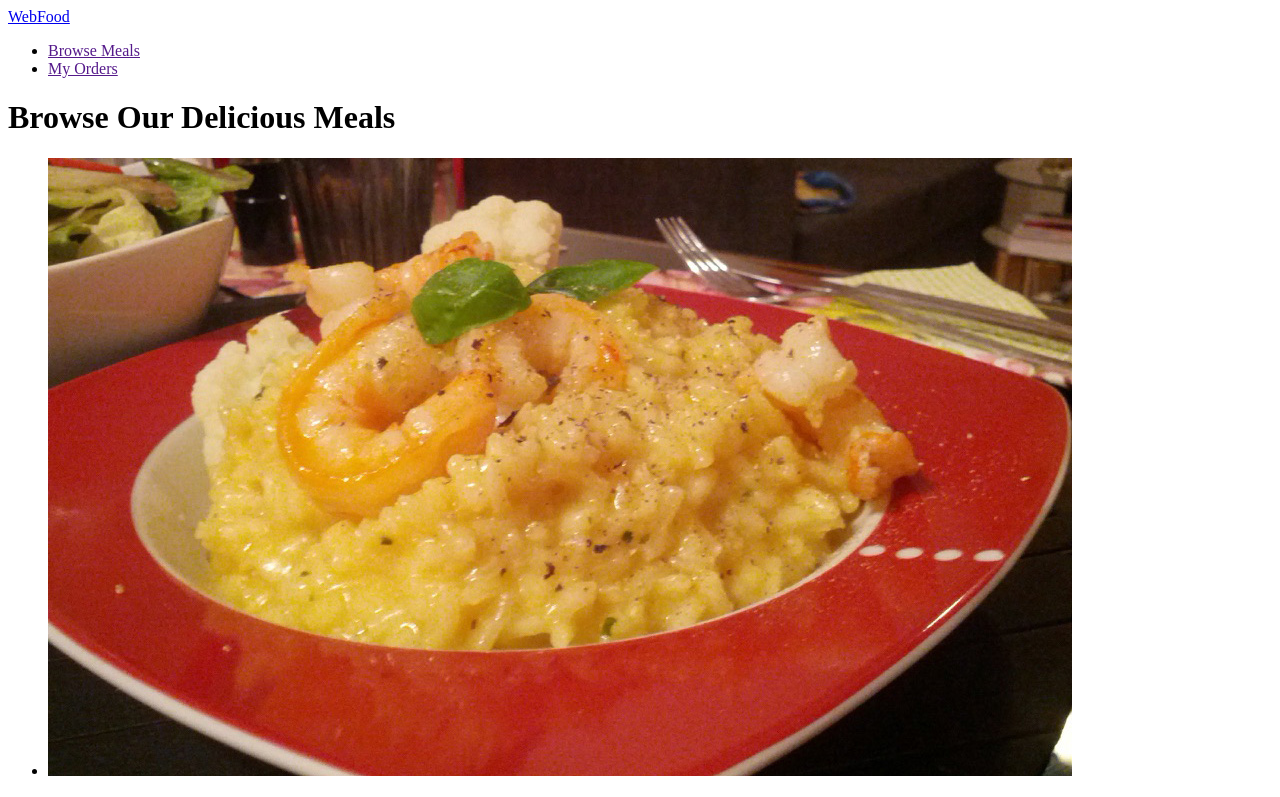
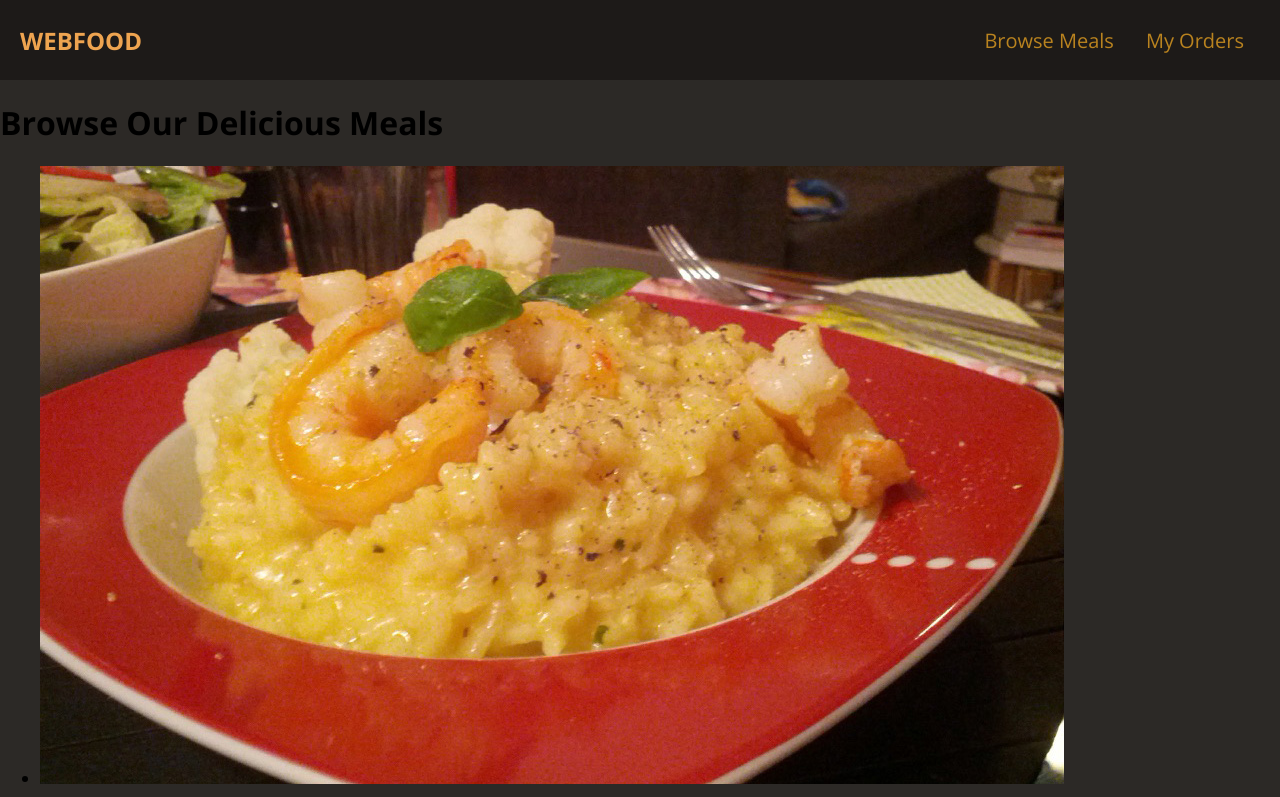
Before and after one commit to J0rgeMG/web-food, a plain HTML site: page index.html in a window 1280 px wide. Shown: the top 797 px of the page. Drawn offline with nearby package versions, Linux system fonts and the light colour scheme.

Commit message:
styled the header

```diff
--- a/index.html
+++ b/index.html
@@ -1,9 +1,15 @@
 <!DOCTYPE html>
 <html lang="en">
   <head>
-    <meta charset="UTF-8">
-    <meta name="viewport" content="width=device-width, initial-scale=1.0">
+    <meta charset="UTF-8" />
+    <meta name="viewport" content="width=device-width, initial-scale=1.0" />
     <title>WebFood</title>
+    <link rel="preconnect" href="https://fonts.gstatic.com" />
+    <link
+      href="https://fonts.googleapis.com/css2?family=Open+Sans:wght@400;700&display=swap"
+      rel="stylesheet"
+    />
+    <link rel="stylesheet" href="styles.css" />
   </head>
   <body>
     <header id="main-header">
@@ -14,13 +20,14 @@
           <li><a href="">My Orders</a></li>
         </ul>
       </nav>
+    </header>
     <main>
       <h1>Browse Our Delicious Meals</h1>
       <section id="lastest-products">
         <ul>
           <li class="food-items">
             <article>
-                            <img src="images/risotto.jpg" alt="an image of a risotto">
+              <img src="images/risotto.jpg" alt="an image of a risotto" />
               <div class="food-item-content">
                 <h2>Risotto with Tiger Prawns</h2>
                 <a href="" class="btn">Add to Cart</a>
@@ -29,7 +36,10 @@
           </li>
           <li class="food-items">
             <article>
-                            <img src="images/cheeseburgers.jpg" alt="an image of a cheeseburger">
+              <img
+                src="images/cheeseburgers.jpg"
+                alt="an image of a cheeseburger"
+              />
               <div class="food-item-content">
                 <h2>Cheeseburgers</h2>
                 <a href="" class="btn">Add to Cart</a>
@@ -39,6 +49,5 @@
         </ul>
       </section>
     </main>
-    </header>
   </body>
 </html>
--- a/styles.css
+++ b/styles.css
@@ -0,0 +1,45 @@
+body{
+    font-family: 'Open Sans', sans-serif;
+    margin: 0;
+    background-color: rgb(44, 41, 38);
+}
+
+a{
+    text-decoration: none;
+}
+
+#main-header{
+    height: 80px;
+    display: flex;
+    justify-content: space-between;
+    align-items: center;
+    background-color: rgb(29, 26, 24);
+    padding: 0 20px;
+}
+
+#logo{
+    font-size: 24px;
+    font-weight: bold;
+    color: rgb(238, 164, 80);
+    text-transform: uppercase;
+}
+
+#main-header ul{
+    list-style: none;
+    display: flex;
+    margin: 0;
+    padding: 0;
+}
+
+#main-header li{
+    margin: 0 16px;
+}
+
+#main-header nav a{
+    color: rgb(185, 131, 31);
+    font-size: 20px;
+}
+
+#main-header nav a:hover{
+    color: rgb(228, 163, 44);
+}
```
Lines whose indentation alone changed are shown as unchanged.
